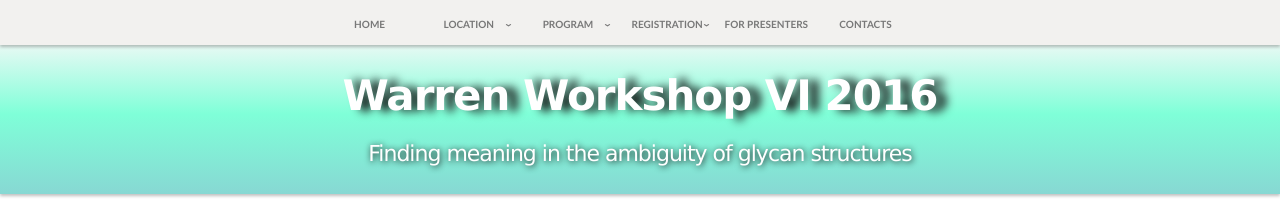
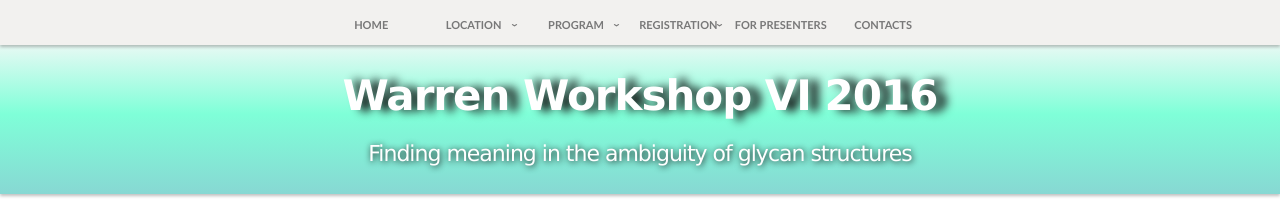
Before and after one commit to yamazakiM/test_warren2016, a Jekyll site: the page built from index.md, in a window 1280 px wide. Shown: the top 210 px of the page. Built offline with Jekyll 4.4.1, drawn with Linux system fonts in a browser that asks for light colours; nearby versions of some CDN libraries; library files that are not in the unit come from our copies.

Commit message:
Update stylesheet.css

```diff
--- a/stylesheets/stylesheet.css
+++ b/stylesheets/stylesheet.css
@@ -487,7 +487,7 @@ form.workshop > table{
 
 .globalNav_ul li{
   position: relative;
-  width: 15.5%;
+  width: 16%;
   float: left;
   margin: 0;
   padding: 0;
@@ -499,7 +499,7 @@ form.workshop > table{
   margin: 0;
   padding: 17px 0 13px;
   color: #787878;
-  font-size: 10px;
+  font-size: 11px;
   text-decoration: none;
   font-weight: bold;
 }
@@ -561,8 +561,7 @@ form.workshop > table{
     height: 45px;
 }*/
 
-/*
-.globalNavItem_btn {
+/*.globalNavItem_btn {
     border-bottom: 2px solid #eee;
     color: #787878;
     display: block;
@@ -643,7 +642,6 @@ form.workshop > table{
     color: #5f9ea0;
 }
 */
-
 .globalNavItem_btn-pulldown {
     position: relative;
     padding: 0 15px 0 0;
@@ -669,51 +667,6 @@ form.workshop > table{
     -ms-transform: rotate(90deg);
     transform: rotate(90deg);
 }
-
-/*0818追加*/
-/*.globalNavItem_sub{
-    display: none;
-    position: absolute;
-    width: 170px;
-    left: 0;
-    top: 45px;
-    margin: 0;
-    padding: 0;
-    background: #F2F1EF;
-    -webkit-box-shadow: 0 2px 3px 0 rgba(0,0,0,0.25);
-    box-shadow: 0 2px 3px 0 rgba(0,0,0,0.25);
-    border-radius: 0;
-    -webkit-border-radius: 0;
-    font-size: 12px;
-    font-weight: bold;
-}
-
- .globalNavItem_sub > li {
-    display: block;
-    list-style: none;
-    border-bottom: #ccc;
-}
-
-.globalNavItem_sub > li > a {
-    color: #787878;
-    display: table-cell;
-    width: 150px;
-    text-align: left;
-    padding: 10px;
-    font-weight: normal;
-    text-decoration: none;
-    vertical-align: middle;
-    border-bottom: solid 1px #ccc;
-    white-space: normal;
-    line-height: 1.1;
-    font-weight: bold;
-}
-
-.globalNavItem_sub > li > a:hover, .globalNavItem_sub > li > a:focus {
-    background: #fbfaf8;
-    color: #660098;
-}*/
-/*ここまで追加*/
 
 
 .topMainVis {
@@ -931,6 +884,7 @@ h1#project_title, h4#project_theme{
   height:0;
   margin:auto 0;
 }
+
 /* ページトップへ戻る */
 /*.pageTop {
     position:relative;
@@ -995,7 +949,6 @@ ul.globalNav_ul{
   min-width:300px;
   max-width:460px;
 }*/
-
 
 .topMainVis{
   max-width: 100%;
```
